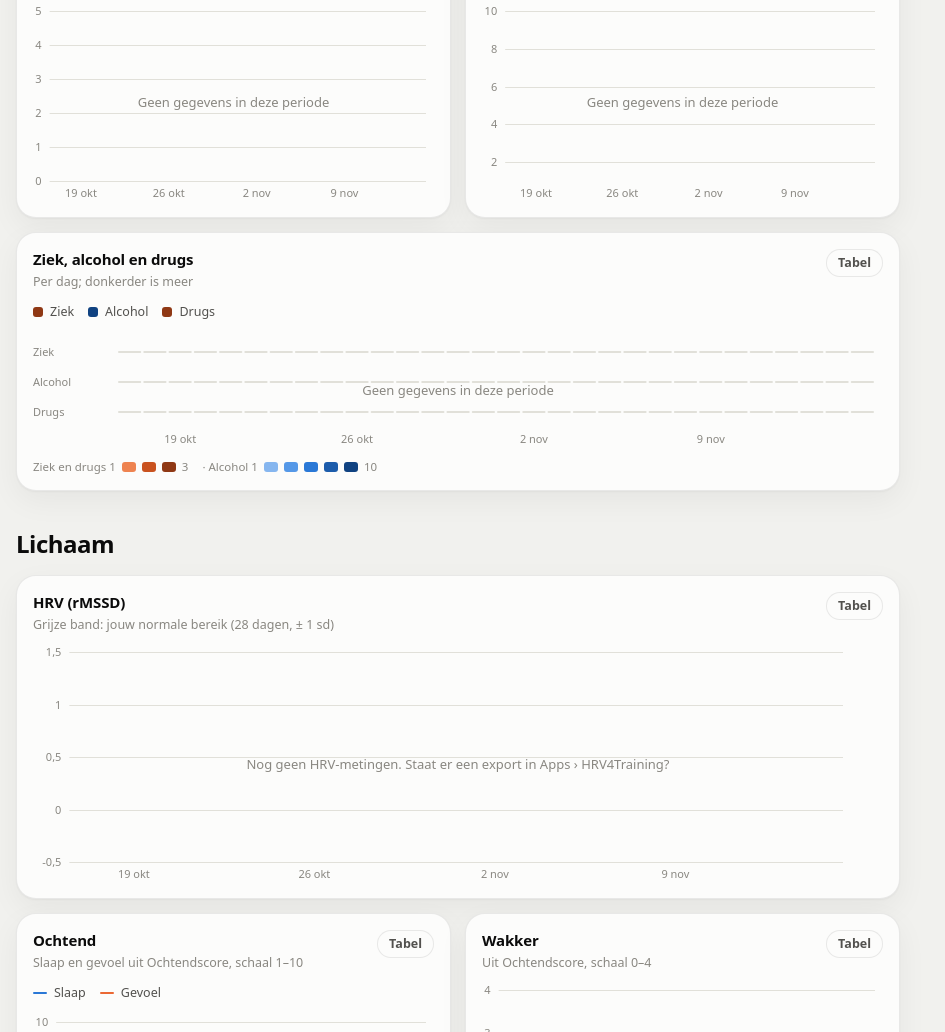
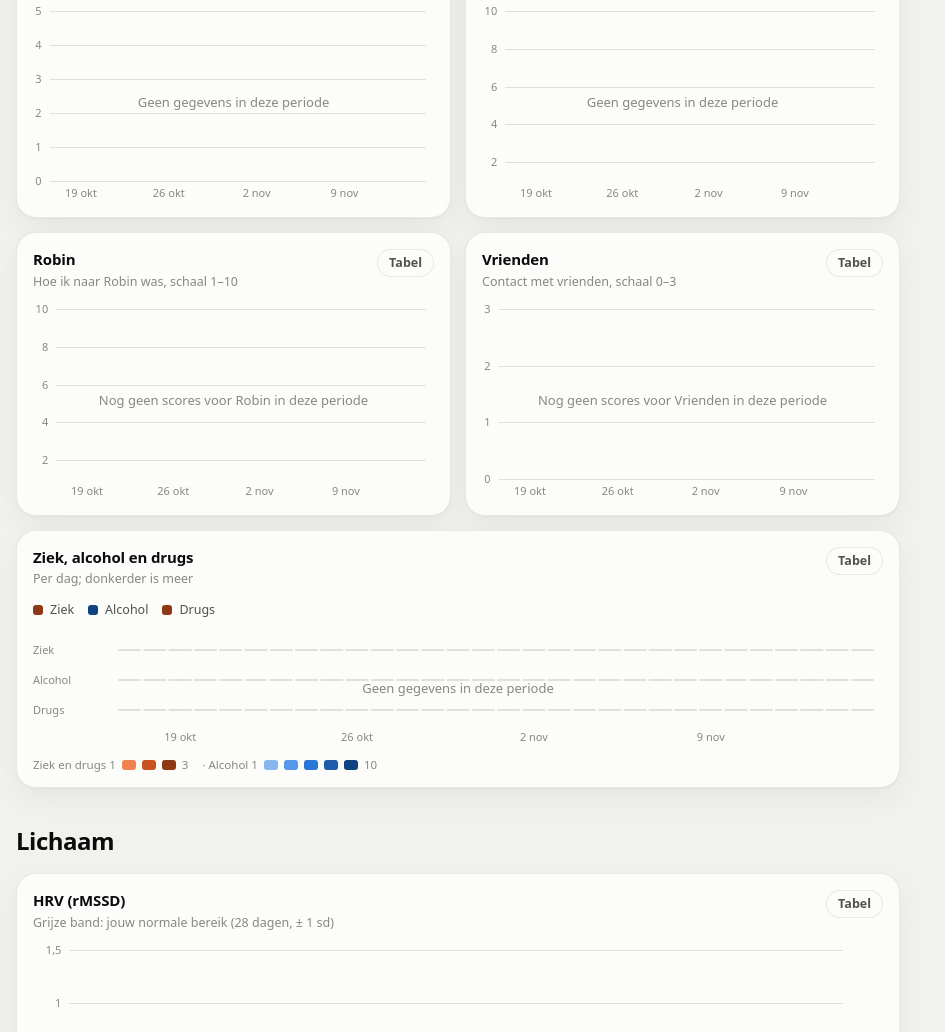
Before and after one commit to casperdijkvan-lgtm/dashboard, a plain HTML site: page index.html in a window 1280 px wide. Shown: the part 1462-2494 px from the top of the page, without its empty margins (0-945 px from the left). Drawn offline with Linux system fonts and the light colour scheme.

Commit message:
Dashboard: Vrienden en Robin uit Dagscore (grafieken, dagdetail, verbanden)
Co-Authored-By: Claude Opus 5.5 <noreply@anthropic.com>

```diff
--- a/index.html
+++ b/index.html
@@ -12,7 +12,7 @@
 <meta name="theme-color" content="#0d0d0d" media="(prefers-color-scheme: dark)">
 <link rel="apple-touch-icon" href="apple-touch-icon.png">
 <link rel="icon" type="image/png" href="apple-touch-icon.png">
-<meta name="dashboard-versie" content="c12c3f0021">
+<meta name="dashboard-versie" content="a837900ae7">
 <style>
 /* Ontwerp: rustige, Apple-achtige kaarten op een zacht vlak; de data is het enige dat kleur draagt.
    Kleuren volgen het gevalideerde referentiepalet (categorisch, sequentieel blauw, divergerend blauw/rood). */
@@ -468,6 +468,10 @@ dialog#settings::backdrop { background: rgba(0, 0, 0, .35); -webkit-backdrop-fil
         <div id="c-stress"></div>
         <div id="c-werk"></div>
       </div>
+      <div class="grid-2">
+        <div id="c-robin"></div>
+        <div id="c-vrienden"></div>
+      </div>
       <div id="c-strip"></div>
     </section>
 
@@ -816,6 +820,8 @@ dialog#settings::backdrop { background: rgba(0, 0, 0, .35); -webkit-backdrop-fil
     ziek: { label: 'Ziek', src: 'scores', col: 'Ziek', min: 0, max: 3, good: 'down', zero: true, d: 1 },
     alcohol: { label: 'Alcohol', src: 'scores', col: 'Alcohol', min: 0, max: 10, good: 'down', zero: true, d: 1 },
     drugs: { label: 'Drugs', src: 'scores', col: 'Drugs', min: 0, max: 3, good: 'down', zero: true, d: 1 },
+    vrienden: { label: 'Vrienden', src: 'scores', col: 'Vrienden', min: 0, max: 3, good: 'up', zero: 'after-first', d: 1 },
+    robin: { label: 'Robin', src: 'scores', col: 'Robin', min: 1, max: 10, good: 'up', d: 1 },
     wHappy: { label: 'Happyness werk', short: 'Happy', src: 'work', col: 'Happyness', min: 1, max: 10, good: 'up', d: 1 },
     wStress: { label: 'Werkstress', short: 'Stress', src: 'work', col: 'Stress', min: 0, max: 5, good: 'down', zero: 'after-first', d: 1 },
     unclenched: { label: 'Unclenched', src: 'work', col: 'Unclenched', min: 1, max: 10, good: 'up', d: 1 },
@@ -1437,7 +1443,7 @@ dialog#settings::backdrop { background: rgba(0, 0, 0, .35); -webkit-backdrop-fil
   }
 
   // ================= Spreidingsdiagram (verkenner) =================
-  const EXPLORE = ['happy', 'energie', 'leven', 'prive', 'alcohol', 'drugs', 'ziek', 'mSlaap', 'mWakker', 'mGevoel', 'wHappy', 'wStress', 'unclenched', 'workload', 'hrv', 'rhr', 'load', 'hours', 'form'];
+  const EXPLORE = ['happy', 'energie', 'leven', 'prive', 'vrienden', 'robin', 'alcohol', 'drugs', 'ziek', 'mSlaap', 'mWakker', 'mGevoel', 'wHappy', 'wStress', 'unclenched', 'workload', 'hrv', 'rhr', 'load', 'hours', 'form'];
   function pairs(xk, yk, lag, days) {
     const out = [];
     for (const d of days) {
@@ -1741,6 +1747,7 @@ dialog#settings::backdrop { background: rgba(0, 0, 0, .35); -webkit-backdrop-fil
     ['hours', 'happy', 0], ['wStress', 'hrv', 1], ['wStress', 'happy', 0], ['prive', 'happy', 0], ['prive', 'hrv', 1],
     ['workload', 'wStress', 0], ['hrv', 'energie', 0], ['alcohol', 'mSlaap', 1], ['drugs', 'hrv', 1], ['drugs', 'mSlaap', 1], ['drugs', 'happy', 1], ['mSlaap', 'energie', 0], ['mSlaap', 'hrv', 0],
     ['load', 'mSlaap', 1], ['wStress', 'mSlaap', 1], ['mWakker', 'happy', 0], ['ziek', 'happy', 0], ['unclenched', 'happy', 0], ['rhr', 'energie', 0],
+    ['vrienden', 'happy', 0], ['vrienden', 'prive', 0], ['robin', 'happy', 0], ['robin', 'prive', 0], ['mSlaap', 'robin', 0],
   ];
   function renderFindings() {
     const list = $('#findList');
@@ -1845,7 +1852,7 @@ dialog#settings::backdrop { background: rgba(0, 0, 0, .35); -webkit-backdrop-fil
       if (extra) extra(g);
     };
     group('Ochtend', ['mSlaap', 'mWakker', 'mGevoel'], r.morningNote);
-    group('Gevoel', ['happy', 'energie', 'leven', 'prive', 'ziek', 'alcohol', 'drugs'], r.note);
+    group('Gevoel', ['happy', 'energie', 'leven', 'prive', 'vrienden', 'robin', 'ziek', 'alcohol', 'drugs'], r.note);
     group('Werk', ['wHappy', 'wStress', 'unclenched', 'workload'], r.workNote);
     group('Lichaam', ['hrv', 'rhr'], null);
     const acts = r.acts || [];
@@ -1887,6 +1894,10 @@ dialog#settings::backdrop { background: rgba(0, 0, 0, .35); -webkit-backdrop-fil
     series: [{ key: 'prive', label: 'Privéstress', color: '--s1' }, { key: 'wStress', label: 'Werkstress', color: '--s2' }] });
   new TimeChart('c-werk', { id: 'werk', title: 'Werk', sub: 'Uit Werkscore, schaal 1–10 (stress staat hierboven)', kind: 'line', smooth: true, height: 200, ...L10,
     series: [{ key: 'wHappy', label: 'Happyness', color: '--s1' }, { key: 'unclenched', label: 'Unclenched', color: '--s3' }, { key: 'workload', label: 'Workload', color: '--s4' }] });
+  new TimeChart('c-robin', { id: 'robin', title: 'Robin', sub: 'Hoe ik naar Robin was, schaal 1–10', kind: 'line', smooth: true, height: 200, ...L10, empty: 'Nog geen scores voor Robin in deze periode',
+    series: [{ key: 'robin', label: 'Robin', color: '--s1' }] });
+  new TimeChart('c-vrienden', { id: 'vrienden', title: 'Vrienden', sub: 'Contact met vrienden, schaal 0–3', kind: 'line', smooth: true, height: 200, y: [0, 3], yTicks: [0, 1, 2, 3], empty: 'Nog geen scores voor Vrienden in deze periode',
+    series: [{ key: 'vrienden', label: 'Vrienden', color: '--s3' }] });
   new TimeChart('c-strip', { id: 'strip', title: 'Ziek, alcohol en drugs', sub: 'Per dag; donkerder is meer', kind: 'strip', height: 116, zoom: true, empty: 'Geen gegevens in deze periode',
     series: [
       { key: 'ziek', label: 'Ziek', ramp: ['--o1', '--o2', '--o3', '--o4'], level: (v) => (v <= 0 ? -1 : Math.min(3, v)) },
```
Also changed, not shown: bron/dashboard.html (+13 -2 lines), 1 other file.
